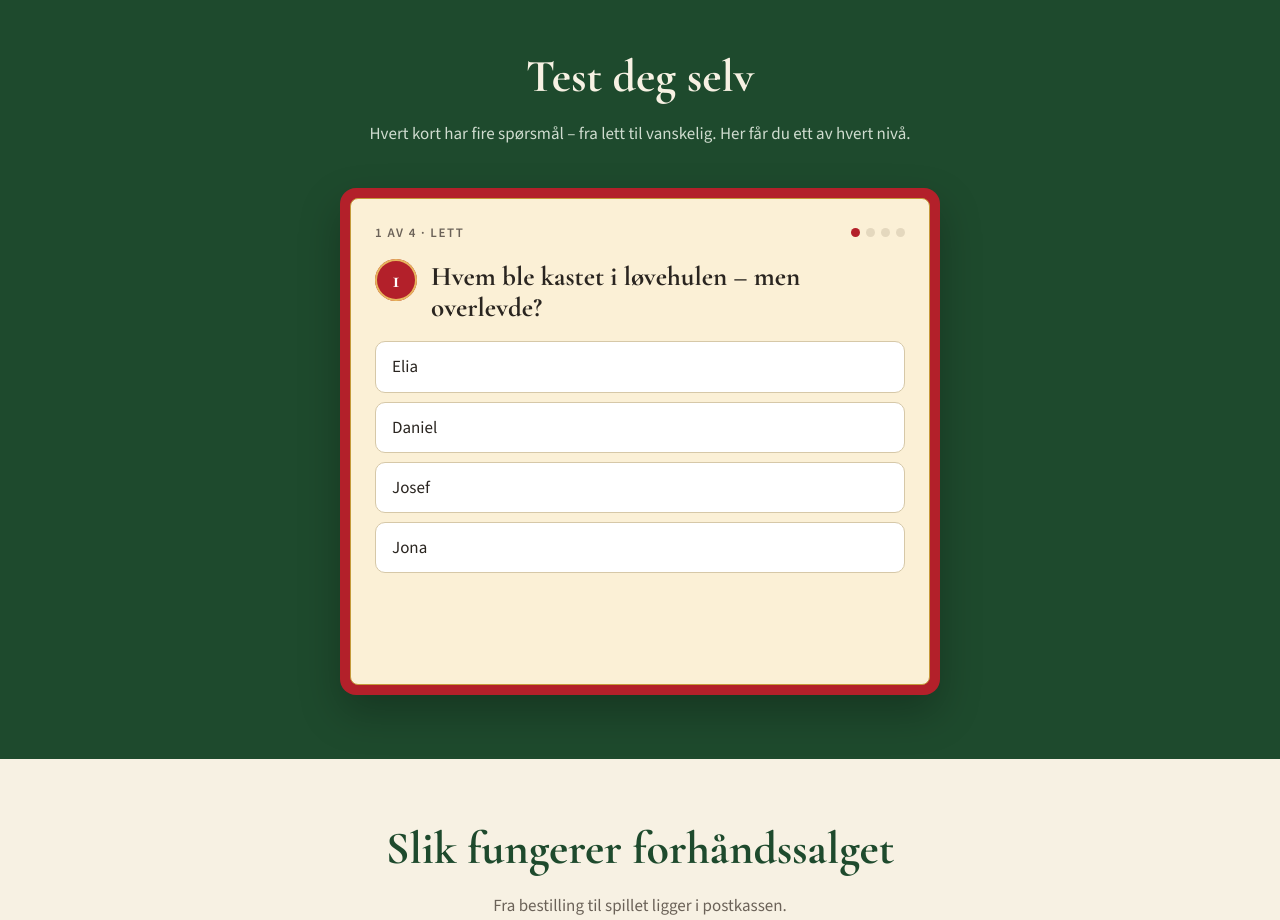
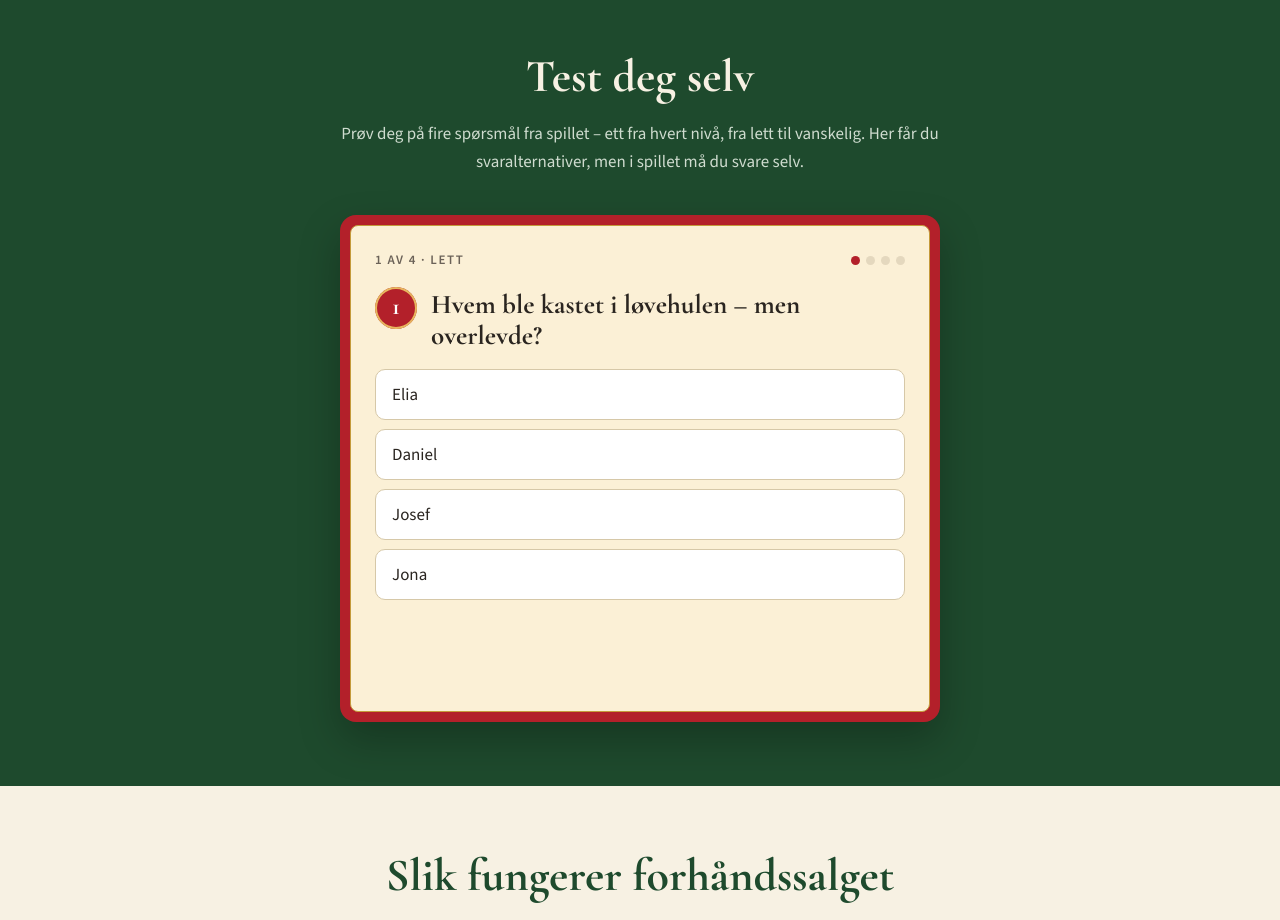
Before and after one commit to khcognito-netizen/bibelspillet, a plain HTML site: page index.html in a window 1280 px wide. Shown: the part 1380-2300 px from the top of the page. Drawn offline with nearby package versions, Linux system fonts and the light colour scheme.

Commit message:
Quiz: forklar at spillet ikke har svaralternativer
Co-Authored-By: Claude Opus 5.5 <noreply@anthropic.com>
Claude-Session: https://claude.ai/code/session_01JDPPjecN3jpAggnNFVFtKb

```diff
--- a/index.html
+++ b/index.html
@@ -186,7 +186,7 @@ footer .company{margin:10px 0}
   </div>
 </section>
 
-<section class="quiz" id="test"><div class="wrap"><h2 class="section-title">Test deg selv</h2><p class="section-intro">Hvert kort har fire spørsmål – fra lett til vanskelig. Her får du ett av hvert nivå.</p>
+<section class="quiz" id="test"><div class="wrap"><h2 class="section-title">Test deg selv</h2><p class="section-intro">Prøv deg på fire spørsmål fra spillet – ett fra hvert nivå, fra lett til vanskelig. Her får du svaralternativer, men i spillet må du svare selv.</p>
 <div class="qz"><div class="qz-paper" id="qzBox"></div></div></div></section>
 
 <section>
```
